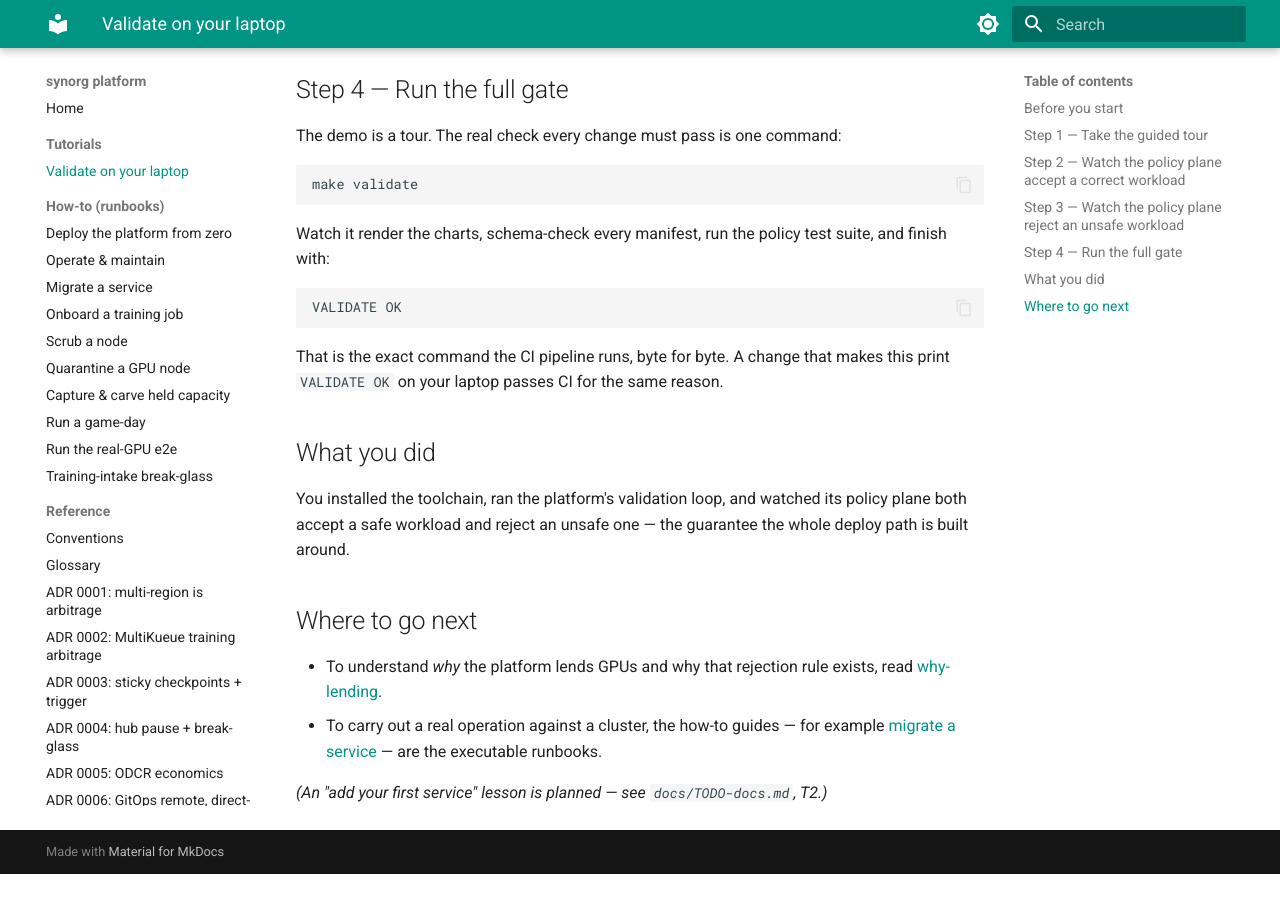
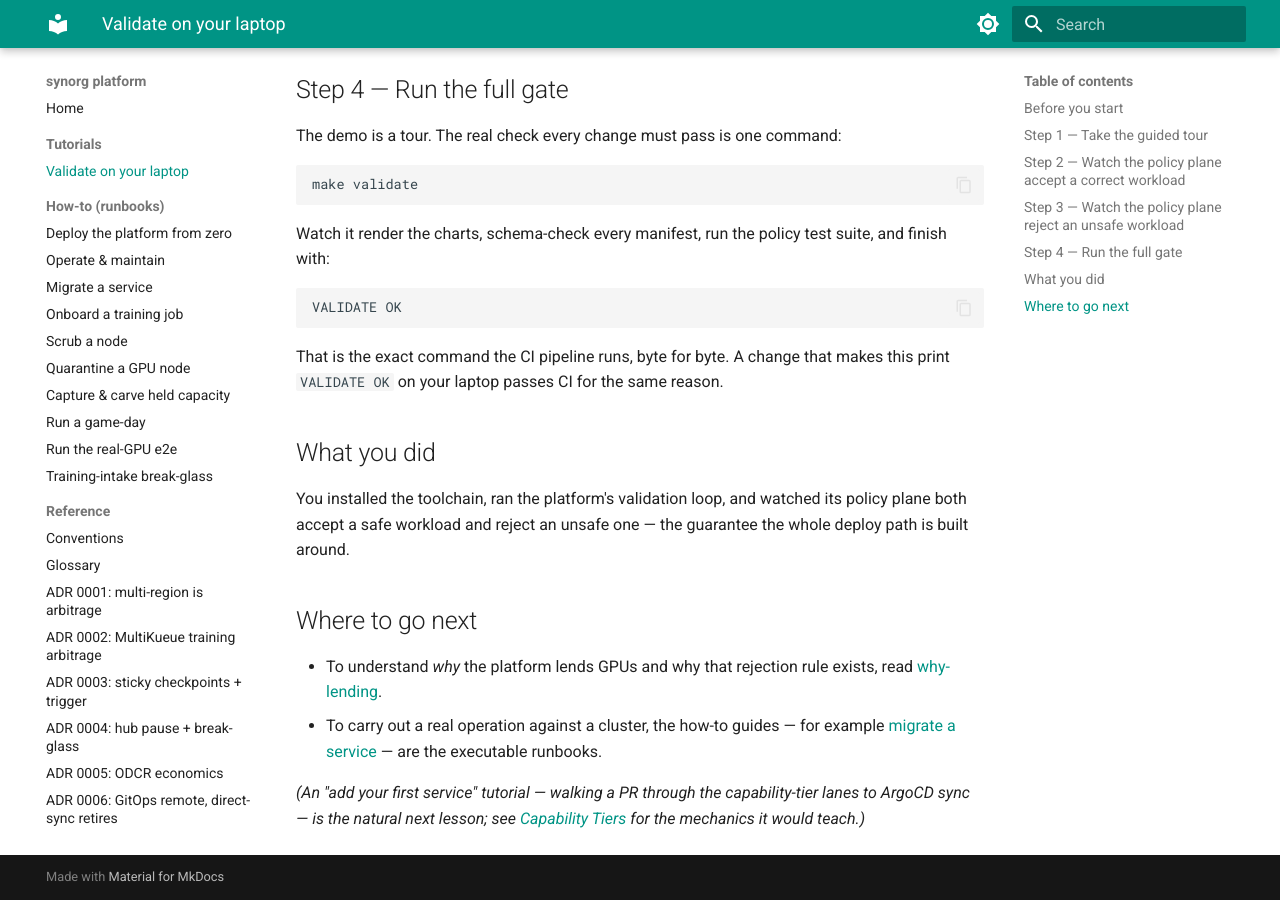
Before and after one commit to nycterent/synorg, an MkDocs documentation site: the page built from docs/tutorials/first-validation.md, in a window 1280 px wide and 900 px high, scrolled down 1599 px. Built offline with MkDocs 1.6.1 and Material for MkDocs 9.7.7, drawn with Linux system fonts in a browser that asks for light colours; before the commit the page ends 2473 px from its top, so only the background shows below that.

Commit message:
docs: fix tutorial pointer to the deleted TODO-docs — point at Capability Tiers instead
The 'add your first service' teaser referenced docs/TODO-docs.md T2,
removed in the review sweep. It now points at the capability-tiers
reference (the PR -> tier lane -> merge -> ArgoCD sync mechanics such a
lesson would teach).

```diff
--- a/docs/tutorials/first-validation.md
+++ b/docs/tutorials/first-validation.md
@@ -107,4 +107,4 @@
   example [migrate a service](../../runbooks/service-migration.md) — are the
   executable runbooks.
 
-*(An "add your first service" lesson is planned — see `docs/TODO-docs.md`, T2.)*
+*(An "add your first service" tutorial — walking a PR through the capability-tier lanes to ArgoCD sync — is the natural next lesson; see [Capability Tiers](../capability-tiers.md) for the mechanics it would teach.)*
```
